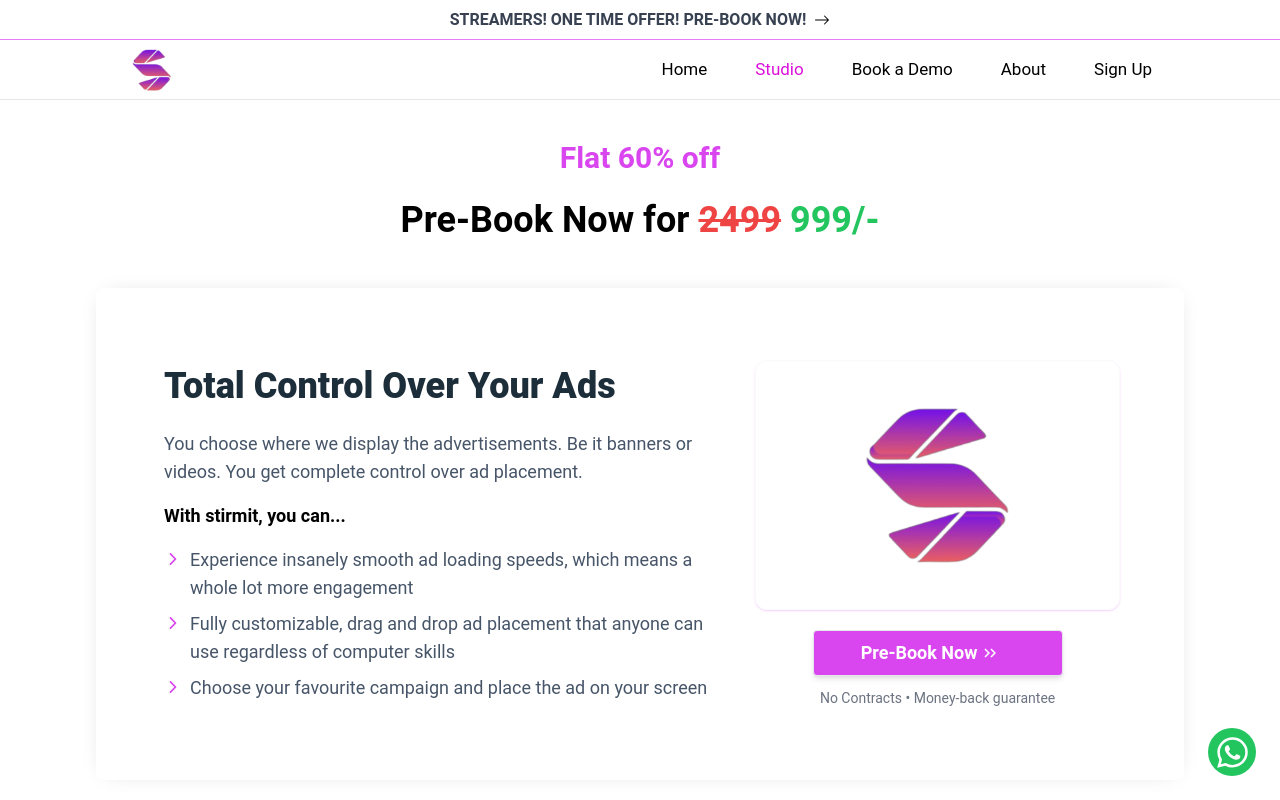
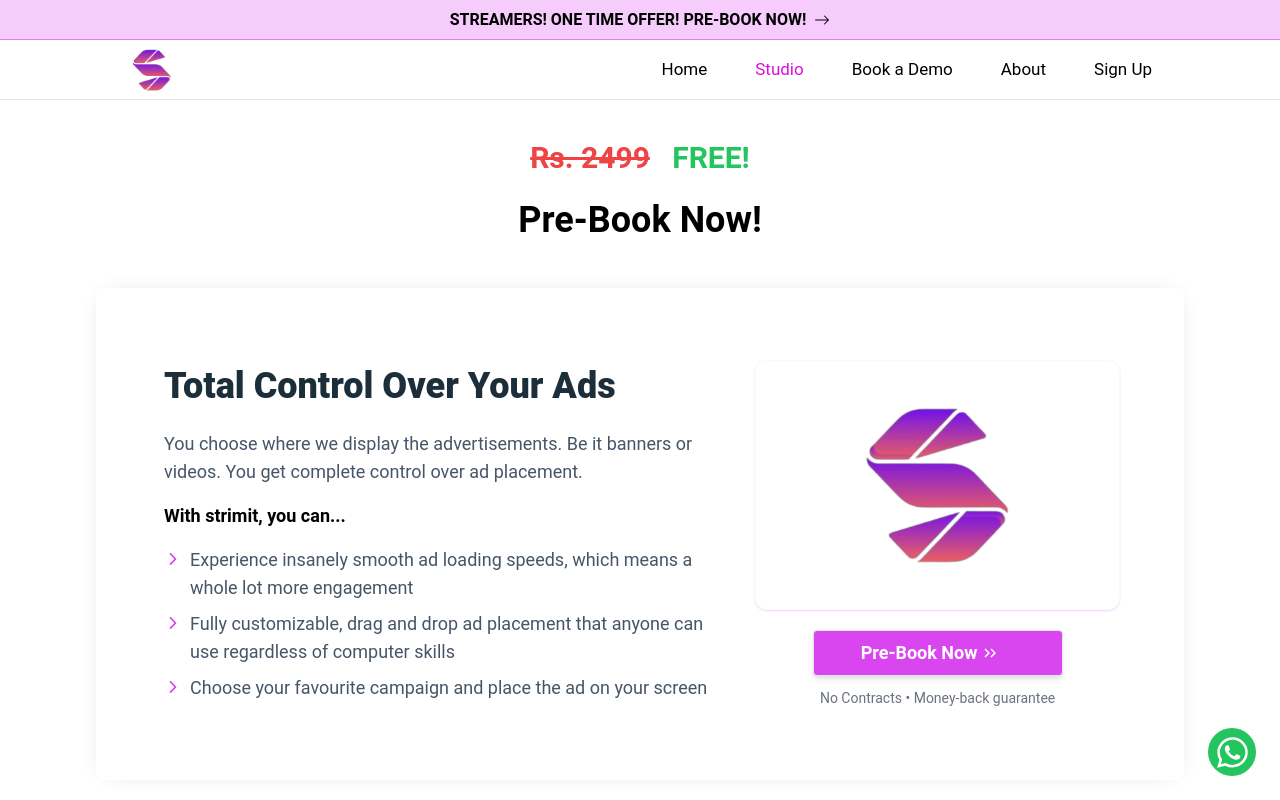
Before and after one commit to bhavesh-chaudhari/strimit, a Next.js app in the folder client/: page /offers in a window 1280 px wide. Shown: the top 800 px of the page. Built offline with nearby package versions, Linux system fonts and the light colour scheme; no server answers.

Commit message:
stirmit to strimit and color changes

```diff
--- a/client/src/components/Banner.tsx
+++ b/client/src/components/Banner.tsx
@@ -13,12 +13,12 @@ const Banner = () => {
     }
 
   return (
-    <div className="bg-white fixed w-full  [@media(min-width:850px)]:relative z-50 border-b border-fuchsia-400 h-[40px] py-2 bg-clip-padding backdrop-filter backdrop-blur-xl bg-opacity-60 flex justify-center items-center">
+    <div className="bg-fuchsia-300 fixed w-full  [@media(min-width:850px)]:relative z-50 border-b border-fuchsia-400 h-[40px] py-2 bg-clip-padding backdrop-filter backdrop-blur-xl bg-opacity-60 flex justify-center items-center">
       <Link
         className="flex px-2 sm:px-6 items-center gap-1 sm:gap-2"
         href={"/offers"}
       >
-        <span className="font-bold text-center text-xs md:text-[16px] text-gray-700">
+        <span className="font-bold text-center text-xs md:text-[16px] text-black">
           STREAMERS! ONE TIME OFFER! PRE-BOOK NOW!
         </span>
         <span className="scale-75 sm:scale-100">
--- a/client/src/components/ProductMain.tsx
+++ b/client/src/components/ProductMain.tsx
@@ -5,12 +5,11 @@ import productCardData from "../data/productCardData";
 const ProductMain = () => {
   return (
     <div className="pb-12">
-      <h2 className="text-center text-fuchsia-500 text-3xl pt-[120px] md:pt-[80px] xl:pt-[40px] font-semibold">Flat 60% off</h2>
+      <h2 className="text-center text-green-500 text-3xl pt-[120px] md:pt-[80px] xl:pt-[40px] font-semibold">
+          <span className="line-through text-red-500">Rs. 2499</span>{" "}&nbsp;&nbsp;FREE!</h2>
       <div className="flex justify-center items-center">
         <h1 className="pt-6 text-3xl text-center md:text-4xl font-semibold w-[90%] md:w-[80%] 2xl:w-[100%]">
-          Pre-Book Now for{" "}
-          <span className="line-through text-red-500">2499</span>{" "}
-          <span className="text-green-500">999/-</span>
+          Pre-Book Now!
         </h1>
       </div>
       <div className="flex flex-col mt-8 md:mt-12 gap-14 justify-center items-center">
--- a/client/src/data/productCardData.ts
+++ b/client/src/data/productCardData.ts
@@ -9,7 +9,7 @@ const productCardData = [
     title: "Total Control Over Your Ads",
     description:
       "You choose where we display the advertisements. Be it banners or videos. You get complete control over ad placement.",
-    subtitle: "With stirmit, you can...",
+    subtitle: "With strimit, you can...",
     points: [
       "Experience insanely smooth ad loading speeds, which means a whole lot more engagement",
       "Fully customizable, drag and drop ad placement that anyone can use regardless of computer skills",
@@ -24,7 +24,7 @@ const productCardData = [
     title: "Multiplatform Streaming-Multimonetization",
     description:
       "Doesn't matter where you stream, we support every streaming platform there is. Be it YouTube, Twitch, Facebook Live, Loco, etc.",
-    subtitle: "With stirmit, you can...",
+    subtitle: "With strimit, you can...",
     points: [
       "Stream on multiple platforms at the same time. No hassle, easy to use",
       "Monetize your stream via every platform, that means multiple viewers and multi-monetization of advertisements",
@@ -39,7 +39,7 @@ const productCardData = [
     title: "Automated Ads",
     description:
       "Pre-decide ad placement and leave the rest for us to do. Start a monetized stream in less than 2 minutes.",
-    subtitle: "With stirmit, you can...",
+    subtitle: "With strimit, you can...",
     points: [
       "Choose automatic advertisements where we will display ads at a pre-decided frequency",
       "You get to have full focus on your content and we manage the ads",
@@ -54,7 +54,7 @@ const productCardData = [
     title: "Automatic Payments and Dashboard",
     description:
       "Getting sponsors for your stream is great. On top of that, you also get automatic and timely payments plus dashboard to track your sponsored brands.",
-    subtitle: "With stirmit, you can...",
+    subtitle: "With strimit, you can...",
     points: [
       "Strengthen brand relationship and track your sponsor history in real time",
       "Track your earnings and brand engagement",
```
